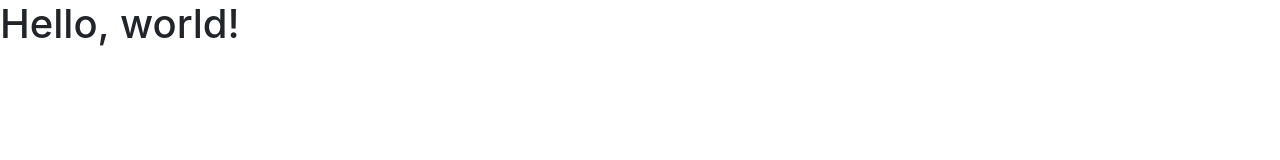
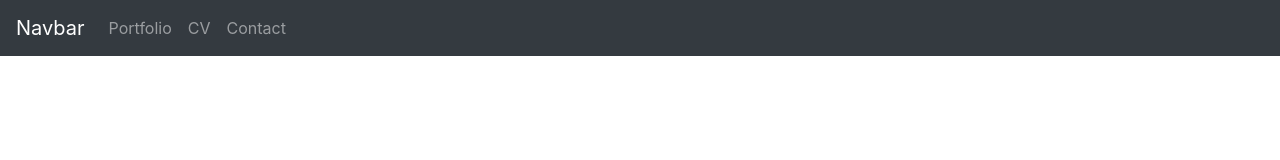
Before and after one commit to TomTeece/Portfolio, a plain HTML site: page index.html in a window 1280 px wide. Drawn offline with nearby package versions, Linux system fonts and the light colour scheme.

Commit message:
added a nav bar

```diff
--- a/index.html
+++ b/index.html
@@ -7,11 +7,34 @@
 
     <!-- Bootstrap CSS -->
     <link rel="stylesheet" href="https://stackpath.bootstrapcdn.com/bootstrap/4.4.1/css/bootstrap.min.css" integrity="sha384-Vkoo8x4CGsO3+Hhxv8T/Q5PaXtkKtu6ug5TOeNV6gBiFeWPGFN9MuhOf23Q9Ifjh" crossorigin="anonymous">
-
-    <title>Hello, world!</title>
+    <link rel="stylesheet" type="text/css" href="style.css">
+    <title>Portfolio</title>
   </head>
   <body>
-    <h1>Hello, world!</h1>
+    <nav class="navbar navbar-expand-md bg-dark navbar-dark">
+      <!-- Brand -->
+      <a class="navbar-brand" href="#">Navbar</a>
+
+      <!-- Toggler/collapsibe Button -->
+      <button class="navbar-toggler" type="button" data-toggle="collapse" data-target="#collapsibleNavbar">
+        <span class="navbar-toggler-icon"></span>
+      </button>
+
+      <!-- Navbar links -->
+      <div class="collapse navbar-collapse" id="collapsibleNavbar">
+        <ul class="navbar-nav">
+          <li class="nav-item">
+            <a class="nav-link" href="#">Portfolio</a>
+          </li>
+          <li class="nav-item">
+            <a class="nav-link" href="#">CV</a>
+          </li>
+          <li class="nav-item">
+            <a class="nav-link" href="#">Contact</a>
+          </li>
+        </ul>
+      </div>
+    </nav>
 
     <!-- Optional JavaScript -->
     <!-- jQuery first, then Popper.js, then Bootstrap JS -->
```
Also changed, not shown: style.css (added).
